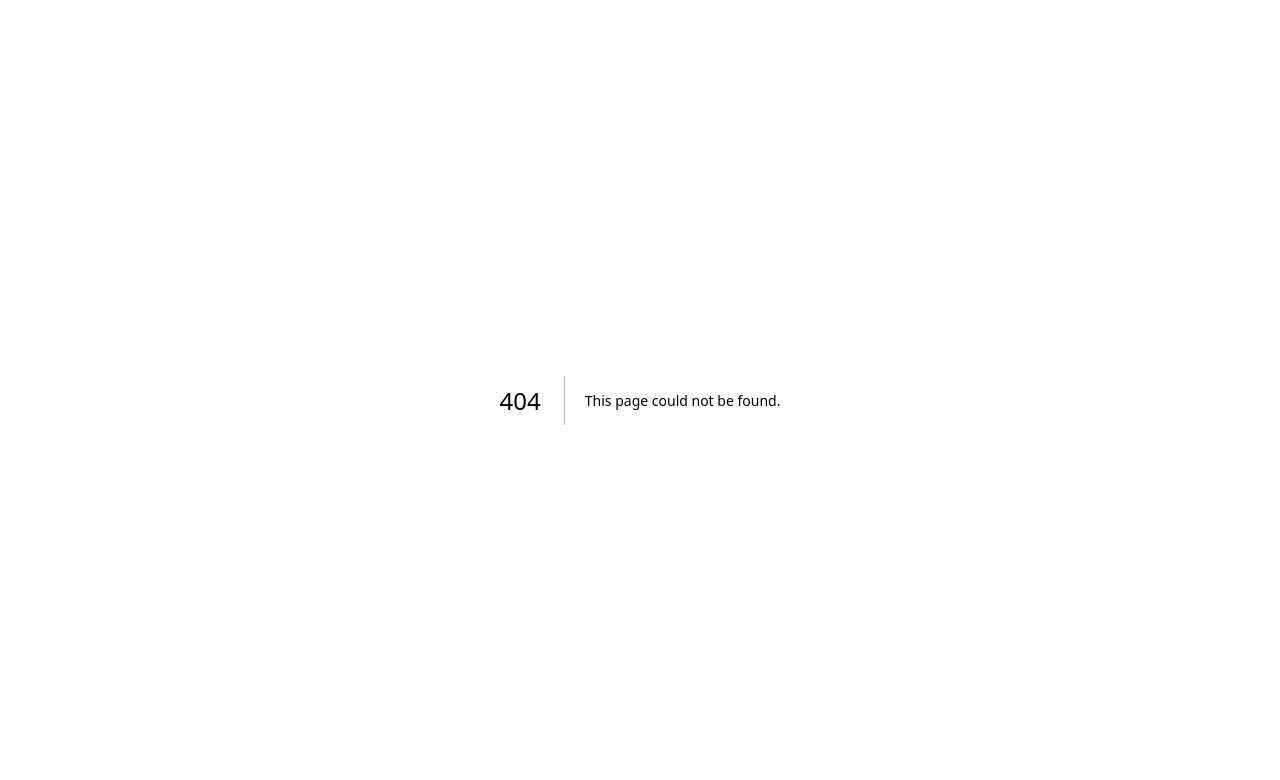
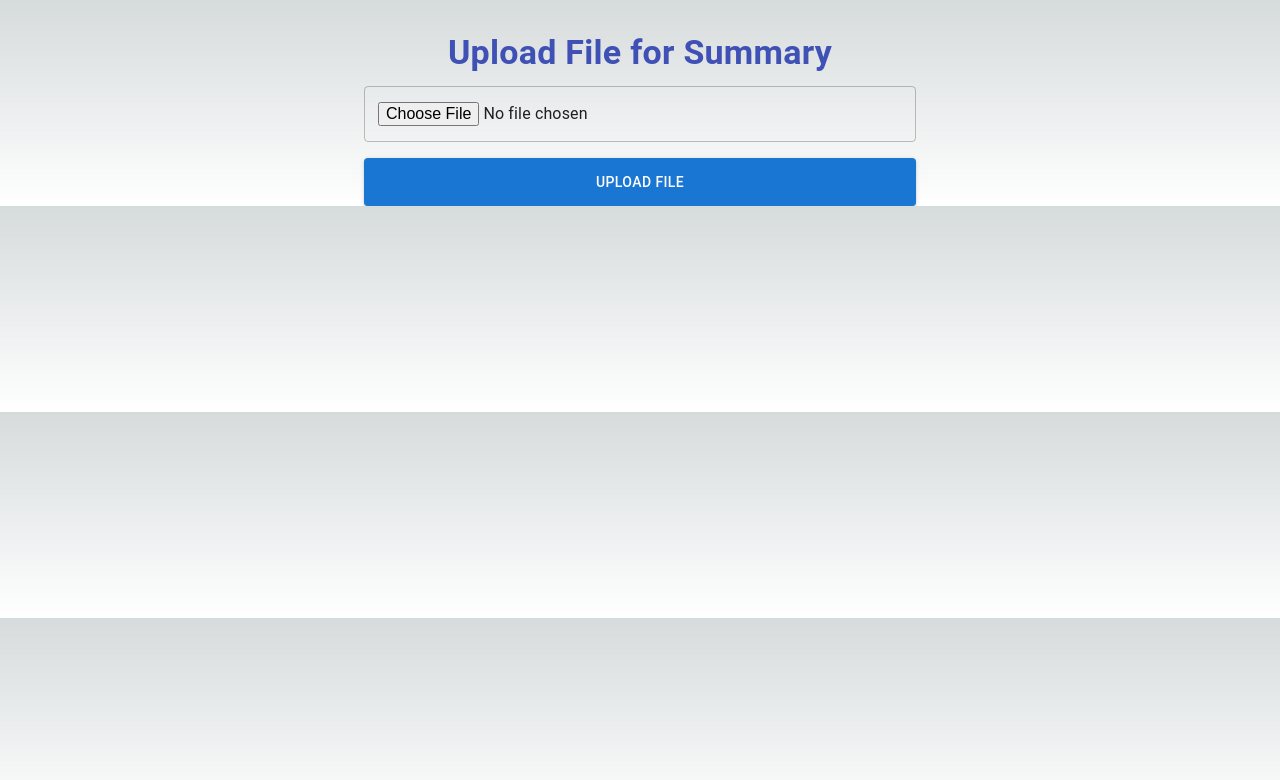
Before and after one commit to 02-ahmed/StudyMate, a Next.js app: page /summarise in a window 1280 px wide. Before the commit this address had no page. Shown: the top 780 px of the page. Built offline with nearby package versions, Linux system fonts and the light colour scheme; no server answers.

Commit message:
summarise page

```diff
--- /dev/null
+++ b/app/summarise/page.js
@@ -0,0 +1,95 @@
+"use client";
+
+import { useState } from "react";
+import {
+  Container,
+  TextField,
+  Button,
+  Typography,
+  Box,
+  CircularProgress,
+} from "@mui/material";
+import { useUser } from "@clerk/nextjs";
+
+export default function UploadPage() {
+  const { isSignedIn } = useUser();
+  const [file, setFile] = useState(null);
+  const [loading, setLoading] = useState(false);
+  const [uploadSuccess, setUploadSuccess] = useState(null);
+
+  const handleFileChange = (event) => {
+    setFile(event.target.files[0]);
+  };
+
+  const handleUpload = async () => {
+    if (!file) {
+      alert("Please select a file to upload.");
+      return;
+    }
+
+    setLoading(true);
+    const formData = new FormData();
+    formData.append("file", file);
+
+    try {
+      const response = await fetch("/api/analysePdf", {
+        method: "POST",
+        body: formData,
+      });
+
+      if (!response.ok) {
+        throw new Error("File upload failed");
+      }
+
+      setUploadSuccess("File uploaded successfully!");
+      setFile(null);
+    } catch (error) {
+      console.error("Error uploading file:", error);
+      setUploadSuccess("An error occurred while uploading the file.");
+    } finally {
+      setLoading(false);
+    }
+  };
+
+  return (
+    <Container maxWidth="sm" sx={{ textAlign: "center", mt: 4 }}>
+      <Typography
+        variant="h4"
+        component="h1"
+        gutterBottom
+        sx={{ fontWeight: "bold", color: "#3f51b5" }}
+      >
+        Upload File for Summary
+      </Typography>
+      <TextField
+        type="file"
+        onChange={handleFileChange}
+        fullWidth
+        variant="outlined"
+        sx={{ mb: 2 }}
+        InputLabelProps={{
+          shrink: true,
+        }}
+      />
+      <Button
+        variant="contained"
+        color="primary"
+        onClick={handleUpload}
+        fullWidth
+        sx={{ py: 1.5 }}
+        disabled={loading /* || !isSignedIn */}
+      >
+        {loading ? (
+          <CircularProgress size={24} color="inherit" />
+        ) : (
+          "Upload File"
+        )}
+      </Button>
+      {uploadSuccess && (
+        <Typography variant="body1" color="primary" sx={{ mt: 2 }}>
+          {uploadSuccess}
+        </Typography>
+      )}
+    </Container>
+  );
+}
```
